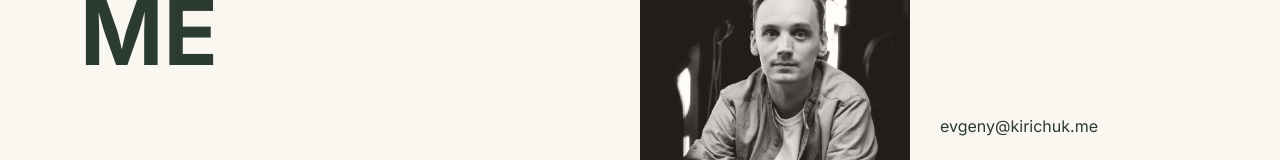
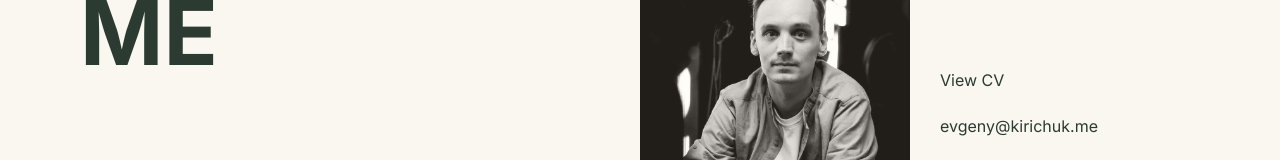
Before and after one commit to evgeny-kirichuk/evgeny-kirichuk, a React app: page / in a window 1280 px wide. Shown: the part 4040-4200 px from the top of the page. Built offline with nearby package versions, Linux system fonts and the light colour scheme.

Commit message:
add cv link

```diff
--- a/src/view/components/organisms/contacts/Contacts.tsx
+++ b/src/view/components/organisms/contacts/Contacts.tsx
@@ -8,6 +8,11 @@ import CategoryHeader from '~molecules/categoryHeader/CategoryHeader';
 import styles from './Contacts.module.scss';
 
 const contacts = [
+	{
+		name: 'View CV',
+		link: '/Kirichuk_Fullstack_CV.pdf',
+		icon: true,
+	},
 	{
 		name: 'evgeny@kirichuk.me',
 		link: 'mailto:evgeny@kirichuk.me',
--- a/src/view/components/organisms/speeches/Speeches.tsx
+++ b/src/view/components/organisms/speeches/Speeches.tsx
@@ -1,4 +1,4 @@
-import React, { useEffect } from 'react';
+import React, { useEffect, useRef } from 'react';
 import { motion, useAnimation } from 'framer-motion';
 import { useInView } from 'react-intersection-observer';
 import cs from 'classnames';
@@ -15,10 +15,15 @@ const squareVariants = {
 const Speeches = () => {
 	const controls = useAnimation();
 	const [ref, inView] = useInView({ threshold: 0.3 });
-
+	const videoRef = useRef<HTMLVideoElement>(null);
 	useEffect(() => {
 		if (inView) {
 			controls.start('visible');
+
+			if (videoRef.current) {
+				videoRef.current.load();
+				videoRef.current.play();
+			}
 		}
 	}, [controls, inView]);
 
@@ -34,10 +39,13 @@ const Speeches = () => {
 			<div className={styles.content}>
 				<div className={styles.videoWrapper}>
 					<video
+						ref={videoRef}
 						playsInline={true}
-						autoPlay={true}
+						autoPlay={false}
 						muted={true}
 						loop={true}
+						preload="none"
+						poster="/avatar.jpg"
 						id="myVideo"
 					>
 						<source src="/speech.mp4" type="video/mp4" />
```
Also changed, not shown: 1 other file (tests, documents, lock files or other folders).
